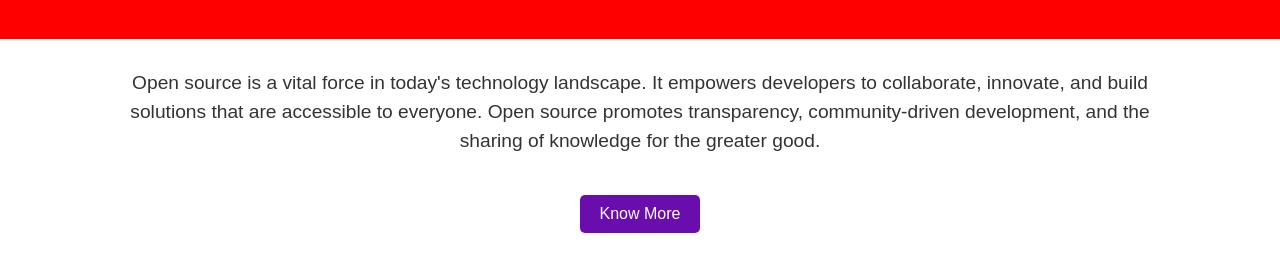
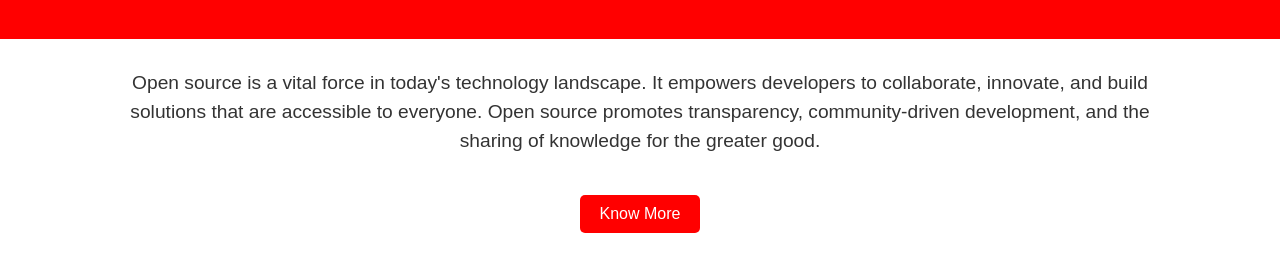
Before and after one commit to iwstech3/contribute-repo, a plain HTML site: page index.html in a window 1280 px wide. Shown: the part 169-440 px from the top of the page. Drawn offline with Linux system fonts and the light colour scheme.

Commit message:
changed color of the button

```diff
--- a/style.css
+++ b/style.css
@@ -30,7 +30,7 @@ header h2 {
     color: #333;
 }
 .btn {
-    background-color: #6a0dad;
+    background-color: red;
     color: white;
     padding: 10px 20px;
     text-decoration: none;
```
